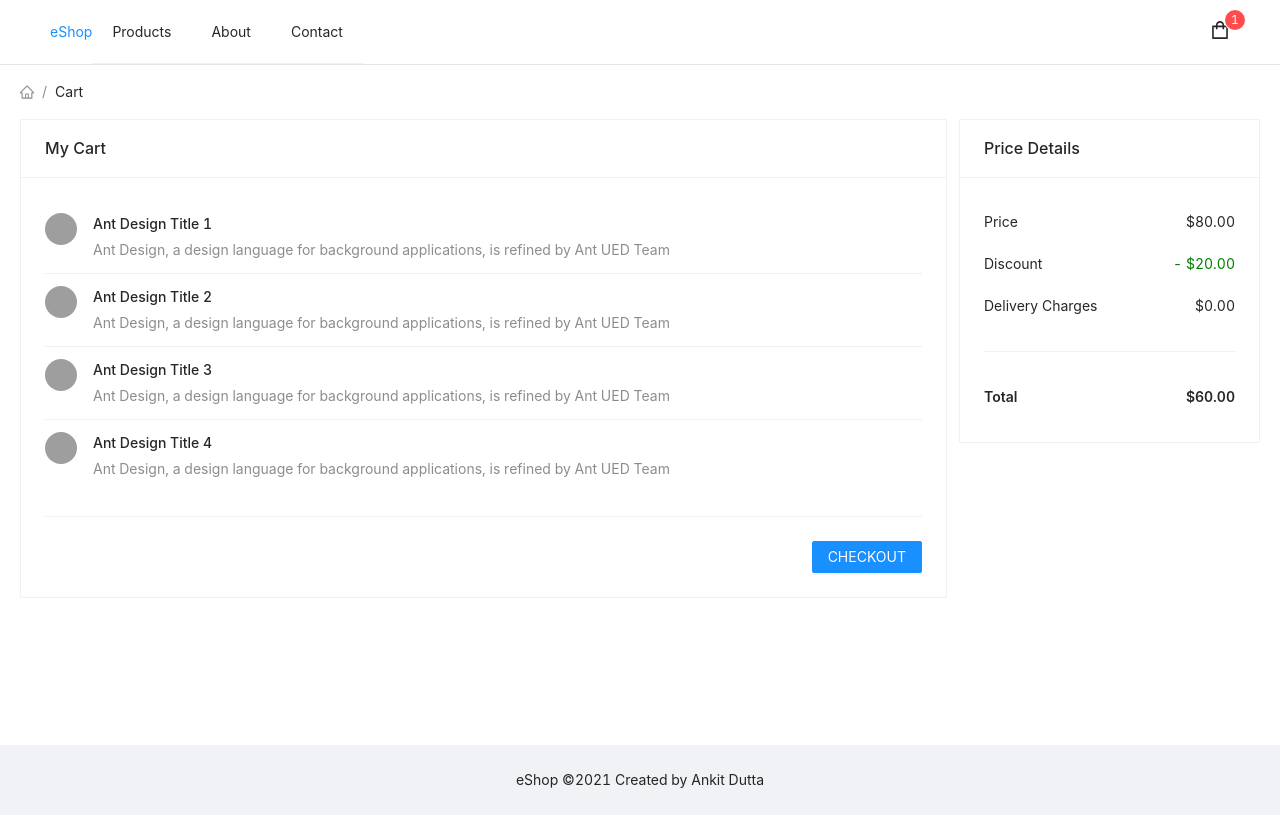
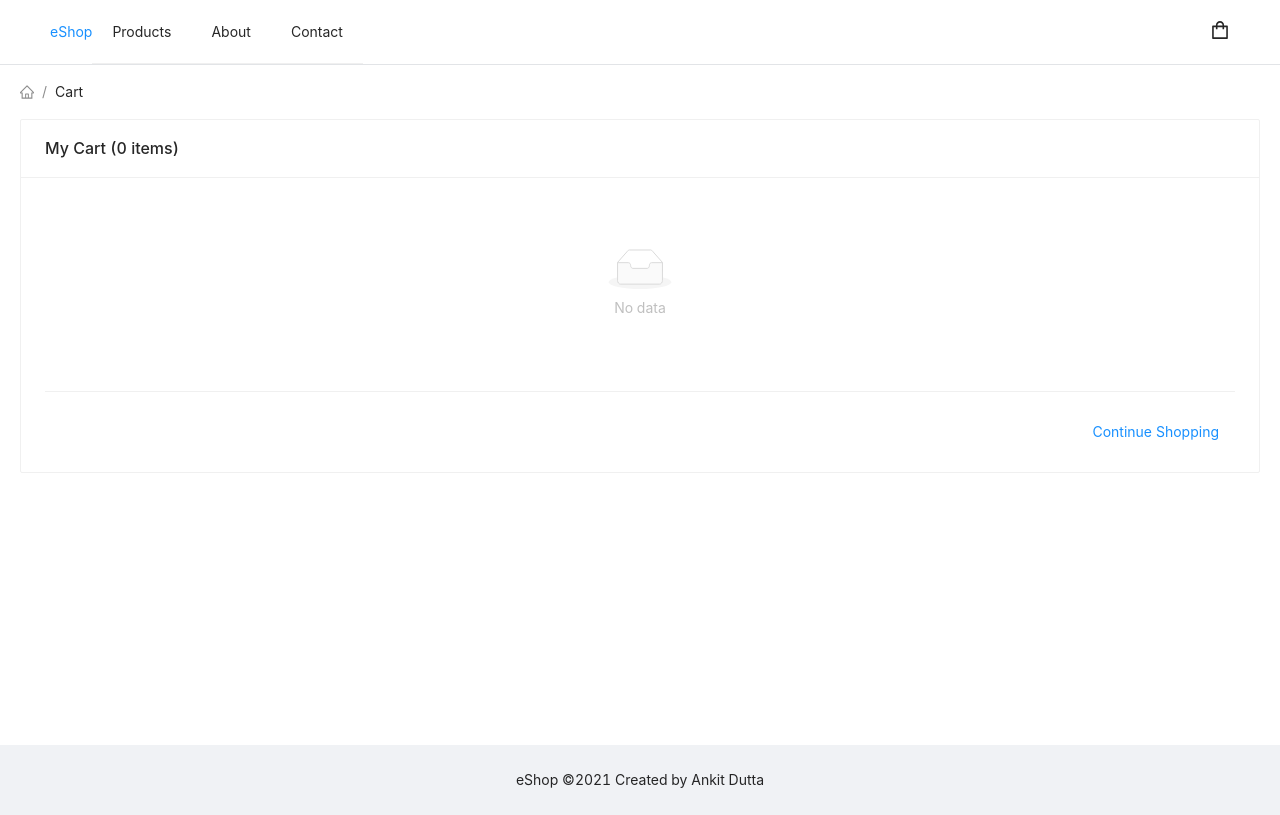
Before and after one commit to ankitdutta318/eshop, a React (Create React App) app: page /cart in a window 1280 px wide. Built offline with nearby package versions, Linux system fonts and the light colour scheme; grey boxes are pictures that could not be loaded.

Commit message:
add cart context and functionality

```diff
--- a/src/app/store.ts
+++ b/src/app/store.ts
@@ -1,5 +1,7 @@
 import { configureStore, ThunkAction, Action } from "@reduxjs/toolkit";
+import { CartContext, CartProvider } from "../pages/cart/models";
 import counterReducer from "../pages/counter/counterSlice";
+import { ProductsContext, ProductsProvider } from "../pages/products/models";
 
 export const store = configureStore({
   reducer: {
@@ -15,3 +17,13 @@ export type AppThunk<ReturnType = void> = ThunkAction<
   unknown,
   Action<string>
 >;
+
+export const Context = {
+  Products: ProductsContext,
+  Cart: CartContext,
+};
+
+export const Provider = {
+  Products: ProductsProvider,
+  Cart: CartProvider,
+};
--- a/src/layouts/BasicLayout.tsx
+++ b/src/layouts/BasicLayout.tsx
@@ -1,7 +1,9 @@
+import { useState, useContext } from "react";
 import { Layout, Menu, Breadcrumb, Badge, Divider } from "antd";
 import { ShoppingOutlined, HomeOutlined } from "@ant-design/icons";
 import { Link, useLocation } from "react-router-dom";
-import { useState } from "react";
+
+import { Context } from "../app/store";
 
 const { Header, Footer, Content } = Layout;
 
@@ -10,6 +12,7 @@ interface IBasicLayoutProps {
 }
 
 const BasicLayout = ({ children }: IBasicLayoutProps) => {
+  const { state } = useContext(Context.Cart);
   const { pathname } = useLocation();
   const [activeMenuKey, setActiveMenuKey] = useState<any>("");
 
@@ -43,7 +46,7 @@ const BasicLayout = ({ children }: IBasicLayoutProps) => {
           style={{ position: "absolute", right: 0, paddingRight: 50 }}
         >
           <Link to="/cart" onClick={() => setActiveMenuKey(undefined)}>
-            <Badge count={1} overflowCount={9} offset={[5, 0]}>
+            <Badge count={state.data.length} overflowCount={9} offset={[5, 0]}>
               <ShoppingOutlined
                 style={{ fontSize: 20, color: "rgba(0,0,0,0.85)" }}
               />
--- a/src/pages/cart/components/CartItem.tsx
+++ b/src/pages/cart/components/CartItem.tsx
@@ -1,17 +1,49 @@
-import { List, Avatar } from "antd";
-import { ICartItemProps } from "../types";
+import { useContext } from "react";
+import { List, InputNumber, Button } from "antd";
+import { Link } from "react-router-dom";
 
-const CartItem = ({ item }: { item: ICartItemProps }) => {
+import { CartContext } from "../models";
+import { ICartItem } from "../types";
+
+const CartItem = ({ item }: { item: ICartItem }) => {
+  const { dispatch } = useContext(CartContext);
+
+  // update cart
+  const updateCart = (value: number) => {
+    dispatch({ type: "UPDATE", payload: { id: item.id, qty: value } });
+  };
+
+  // remove item from cart
+  const remove = () => {
+    dispatch({ type: "REMOVE", payload: item.id });
+  };
+
   return (
-    <List.Item extra={<></>}>
-      <List.Item.Meta
-        avatar={
-          <Avatar src="https://zos.alipayobjects.com/rmsportal/ODTLcjxAfvqbxHnVXCYX.png" />
+    <>
+      <List.Item
+        actions={[
+          <InputNumber
+            style={{ width: 60 }}
+            defaultValue={item.qty}
+            value={item.qty}
+            min={1}
+            max={5}
+            onChange={updateCart}
+            onStep={updateCart}
+          />,
+        ]}
+        extra={
+          <Button type="link" onClick={remove}>
+            REMOVE
+          </Button>
         }
-        title={<a href="https://ant.design">{item.title}</a>}
-        description="Ant Design, a design language for background applications, is refined by Ant UED Team"
-      />
-    </List.Item>
+      >
+        <List.Item.Meta
+          title={<Link to={`/products/${item.id}`}>{item.title}</Link>}
+          description={item.category}
+        />
+      </List.Item>
+    </>
   );
 };
 
--- a/src/pages/cart/components/CartList.tsx
+++ b/src/pages/cart/components/CartList.tsx
@@ -1,34 +1,46 @@
+import { useState, useContext } from "react";
 import { Button, Card, Divider, List } from "antd";
-import { ICartItemProps } from "../types";
+
 import CartItem from "./CartItem";
-
-const data = [
-  {
-    title: "Ant Design Title 1",
-  },
-  {
-    title: "Ant Design Title 2",
-  },
-  {
-    title: "Ant Design Title 3",
-  },
-  {
-    title: "Ant Design Title 4",
-  },
-];
+import Checkout from "./Checkout";
+import { CartContext } from "../models";
+import { ICartItem } from "../types";
+import { Link } from "react-router-dom";
 
 const CartList = () => {
+  const { state, dispatch } = useContext(CartContext);
+  const [checkoutVisible, setCheckoutVisible] = useState<boolean>(false);
+
+  // handle checkout
+  const handleCheckout = () => {
+    setCheckoutVisible(true);
+    dispatch({ type: "RESET" });
+  };
+
   return (
-    <Card title="My Cart">
+    <Card title={`My Cart (${state.data.length} items)`}>
       <List
         itemLayout="horizontal"
-        dataSource={data}
-        renderItem={(item: ICartItemProps) => <CartItem item={item} />}
+        dataSource={state.data}
+        renderItem={(item: ICartItem) => <CartItem item={item} />}
       />
       <Divider />
-      <Button type="primary" style={{ float: "right" }}>
-        CHECKOUT
-      </Button>
+      {state.data.length === 0 ? (
+        <Link to="/">
+          <Button type="link" style={{ float: "right" }}>
+            Continue Shopping
+          </Button>
+        </Link>
+      ) : (
+        <Button
+          type="primary"
+          style={{ float: "right" }}
+          onClick={handleCheckout}
+        >
+          CHECKOUT
+        </Button>
+      )}
+      <Checkout visible={checkoutVisible} setVisible={setCheckoutVisible} />
     </Card>
   );
 };
--- a/src/pages/cart/components/CartSummary.tsx
+++ b/src/pages/cart/components/CartSummary.tsx
@@ -1,26 +1,45 @@
+import { useState, useEffect, useContext } from "react";
 import { Card, Divider, Typography } from "antd";
 
+import { CartContext } from "../models";
 import "../styles.css";
 
 const CartSummary = () => {
+  const { state } = useContext(CartContext);
+  const [price, setPrice] = useState<number>(0);
+  const [total, setTotal] = useState<number>(0);
+
+  const discount: number = 20;
+  const deliveryCharges: number = 0;
+
+  useEffect(() => {
+    const sumPrice = state.data.reduce((sum, item) => {
+      return sum + item.price * item.qty;
+    }, 0);
+    setPrice(sumPrice);
+    setTotal(sumPrice - discount + deliveryCharges);
+  }, [state.data]);
+
   return (
     <Card title="Price Details">
       <span className="cart-summary-row" style={{}}>
         <Typography.Text>Price</Typography.Text>
-        <Typography.Text>$80.00</Typography.Text>
+        <Typography.Text>$ {price.toFixed(2)}</Typography.Text>
       </span>
       <span className="cart-summary-row">
         <Typography.Text>Discount</Typography.Text>
-        <Typography.Text style={{ color: "green" }}>- $20.00</Typography.Text>
+        <Typography.Text style={{ color: "green" }}>
+          -$ {discount.toFixed(2)}
+        </Typography.Text>
       </span>
       <span className="cart-summary-row">
         <Typography.Text>Delivery Charges</Typography.Text>
-        <Typography.Text>$0.00</Typography.Text>
+        <Typography.Text>$ {deliveryCharges.toFixed(2)}</Typography.Text>
       </span>
       <Divider />
       <span className="cart-summary-row">
         <Typography.Text strong>Total</Typography.Text>
-        <Typography.Text strong>$60.00</Typography.Text>
+        <Typography.Text strong>$ {total.toFixed(2)}</Typography.Text>
       </span>
     </Card>
   );
--- /dev/null
+++ b/src/pages/cart/components/Checkout.tsx
@@ -0,0 +1,27 @@
+import { Result, Modal, Button } from "antd";
+import { Link } from "react-router-dom";
+
+const Checkout = ({
+  visible,
+  setVisible,
+}: {
+  visible: boolean;
+  setVisible: (visble: boolean) => void;
+}) => {
+  return (
+    <Modal visible={visible} onCancel={() => setVisible(false)} footer={null}>
+      <Result
+        status="success"
+        title="Order placed successfully!"
+        subTitle="Order number: 2017182818828182881"
+        extra={[
+          <Link to="/">
+            <Button key="buy">Continue Shopping</Button>
+          </Link>,
+        ]}
+      />
+    </Modal>
+  );
+};
+
+export default Checkout;
--- a/src/pages/cart/index.tsx
+++ b/src/pages/cart/index.tsx
@@ -1,19 +1,35 @@
+import { useContext } from "react";
 import { Affix, Col, Row } from "antd";
+
+import { CartContext } from "./models";
 import CartList from "./components/CartList";
 import CartSummary from "./components/CartSummary";
 
 const Cart = () => {
+  const { state } = useContext(CartContext);
   return (
+    <>
       <Row gutter={[12, 12]}>
-      <Col xs={24} sm={24} md={24} lg={16} xl={18} xxl={18}>
+        <Col
+          style={{ flex: "auto" }}
+          xs={24}
+          sm={24}
+          md={24}
+          lg={state.data.length === 0 ? 24 : 16}
+          xl={state.data.length === 0 ? 24 : 18}
+          xxl={state.data.length === 0 ? 24 : 18}
+        >
           <CartList />
         </Col>
+        {state.data.length !== 0 && (
           <Col xs={24} sm={24} md={24} lg={8} xl={6} xxl={6}>
             <Affix>
               <CartSummary />
             </Affix>
           </Col>
+        )}
       </Row>
+    </>
   );
 };
 
--- /dev/null
+++ b/src/pages/cart/models.tsx
@@ -0,0 +1,44 @@
+// UserContext.js
+import React, { createContext, useReducer } from "react";
+import { ICartActions, ICartState, ICartModel } from "./types";
+
+const initialState: ICartState = {
+  data: [],
+};
+
+const reducer = (state: ICartState, action: ICartActions): ICartState => {
+  switch (action.type) {
+    case "ADD":
+      return { ...state, data: [...state.data, action.payload] };
+    case "REMOVE":
+      return {
+        ...state,
+        data: [...state.data].filter((item) => item.id !== action.payload),
+      };
+    case "UPDATE":
+      return {
+        ...state,
+        data: [...state.data].map((item) =>
+          item.id === action.payload.id
+            ? { ...item, qty: action.payload.qty }
+            : item
+        ),
+      };
+    case "RESET":
+      return initialState;
+    default:
+      return state;
+  }
+};
+
+export const CartContext = createContext({} as ICartModel);
+
+export const CartProvider: React.FC = ({ children }) => {
+  const [state, dispatch] = useReducer(reducer, initialState);
+
+  return (
+    <CartContext.Provider value={{ state, dispatch }}>
+      {children}
+    </CartContext.Provider>
+  );
+};
--- a/src/pages/products/components/ProductItem.tsx
+++ b/src/pages/products/components/ProductItem.tsx
@@ -1,10 +1,21 @@
-import { Card, Rate, Typography } from "antd";
-import { EyeOutlined, ShoppingOutlined } from "@ant-design/icons";
+import { useContext } from "react";
+import { Button, Card, Rate, Typography } from "antd";
 import { IProduct } from "../types";
+import { Context } from "../../../app/store";
 
 const { Meta } = Card;
 
 const ProductItem = ({ data }: { data: IProduct }) => {
+  const { state, dispatch } = useContext(Context.Cart);
+
+  const handleAddToCart = (item: IProduct) => {
+    const { id, title, category, image, price } = item;
+    dispatch({
+      type: "ADD",
+      payload: { id, title, category, price, image, qty: 1 },
+    });
+  };
+
   return (
     <Card
       key={data.id}
@@ -27,8 +38,16 @@ const ProductItem = ({ data }: { data: IProduct }) => {
         />
       }
       actions={[
-        <EyeOutlined key="view" title="View" />,
-        <ShoppingOutlined key="add" title="Add to cart" />,
+        <Button type="link">VIEW</Button>,
+        state.data.find((item) => item.id === data.id) ? (
+          <Button type="link" style={{ color: "green" }}>
+            ADDED TO CART
+          </Button>
+        ) : (
+          <Button key="add" type="link" onClick={() => handleAddToCart(data)}>
+            ADD TO CART
+          </Button>
+        ),
       ]}
     >
       <Meta
```
Also changed, not shown: src/index.tsx (+5 -7 lines), src/pages/cart/types.d.ts (+21 -1 lines). Lines whose indentation alone changed are shown as unchanged.
